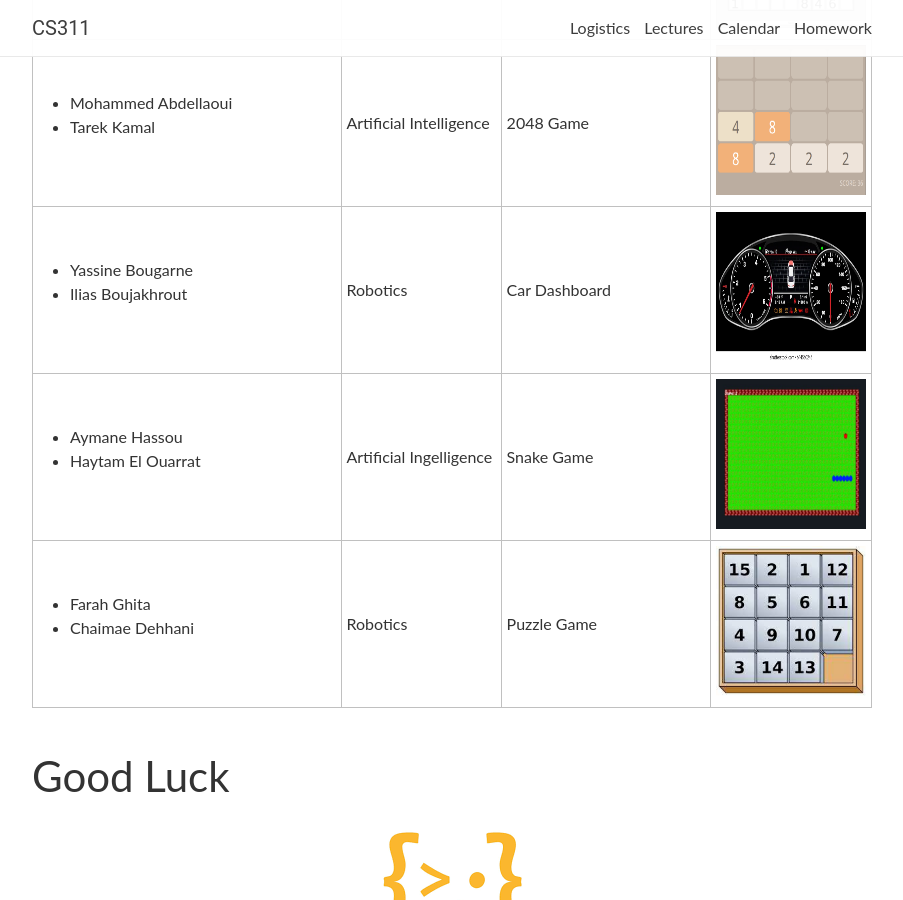
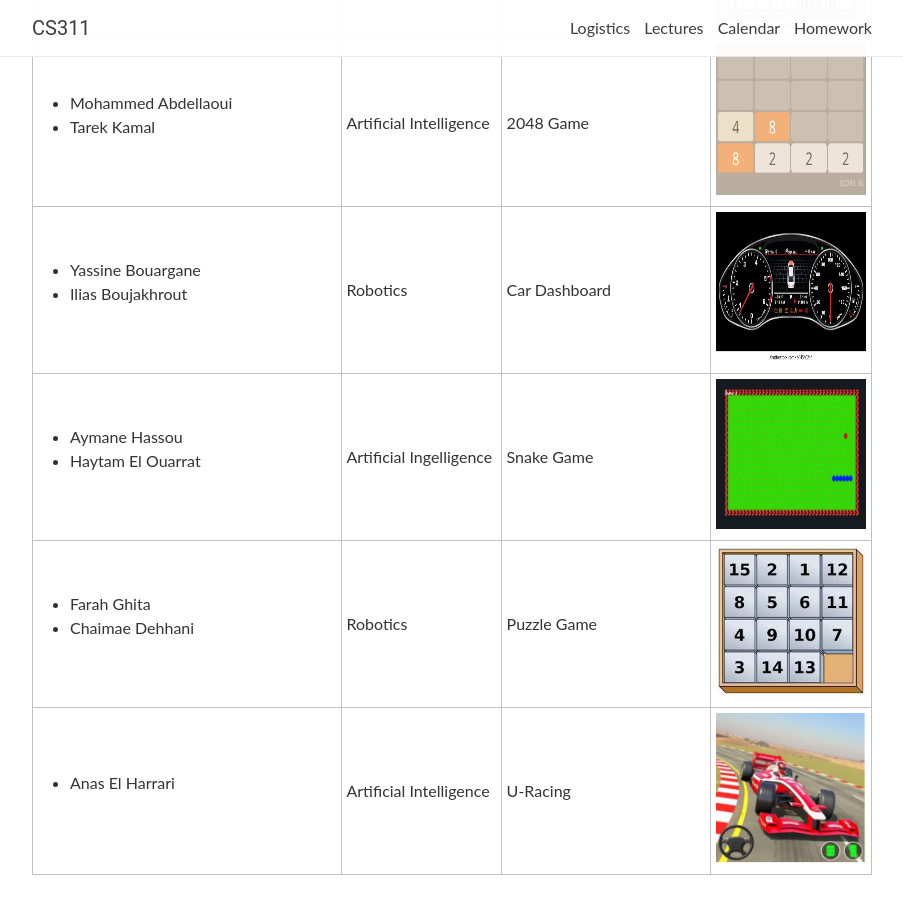
Before and after one commit to anassBelcaid/CS311, a Jekyll site: the page built from _announcements/2021-12-24-FinalProjectGroups.md, in a window 1280 px wide and 900 px high, scrolled down 8307 px. Shown: the whole window, without its empty margins (188-1091 px from the left). Built offline with Jekyll 4.4.1, drawn with Linux system fonts in a browser that asks for light colours; nearby versions of some CDN libraries; comment, search, counter and statistics services are not loaded.

Commit message:
Hararri Project

```diff
--- a/_announcements/2021-12-24-FinalProjectGroups.md
+++ b/_announcements/2021-12-24-FinalProjectGroups.md
@@ -941,7 +941,7 @@ your online **report** where you will put all the documentation for your steps.
 	<tr>
 		<td>
 		<ul>
-		<li> Yassine Bougarne</li>
+		<li> Yassine Bouargane</li>
 		<li> Ilias Boujakhrout</li>
 		</ul>
 		</td>
@@ -994,6 +994,24 @@ your online **report** where you will put all the documentation for your steps.
      </a>
 		</td>
 	</tr>
+
+	<tr>
+		<td>
+		<ul>
+		<li> Anas  El Harrari</li>
+		</ul>
+		</td>
+		<td> Artificial Intelligence</td>
+		<td> U-Racing</td>
+		<td>
+		<a href="www.google.com">
+		<img class="fit-picture"
+     src="{{ site.url }}{{ site.baseurl }}/assets/img/u_racing.png"
+     width="150" height="150"
+     alt="Grapefruit slice atop a pile of other slices">
+     </a>
+		</td>
+	</tr>
 	</tbody>
 </table>
 
```
Also changed, not shown: assets/img/u_racing.png (added).
